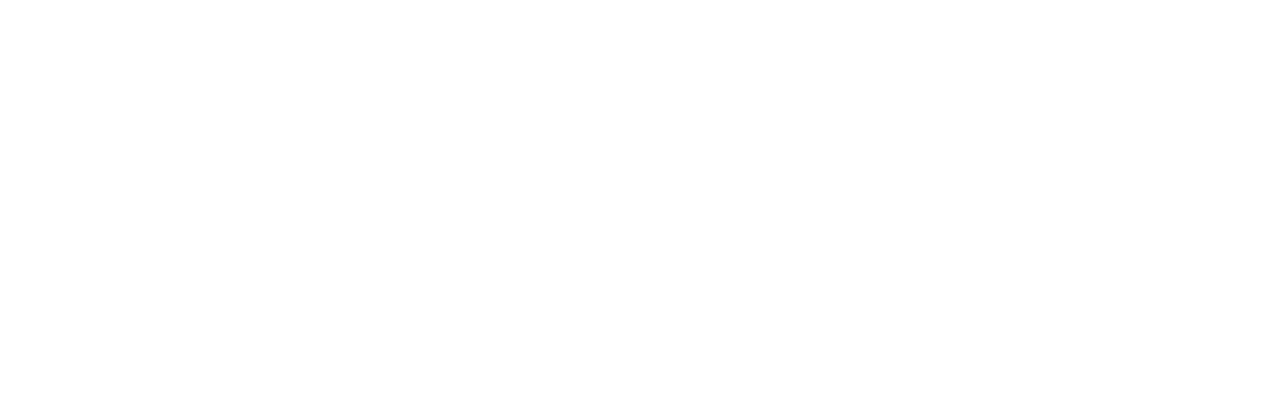
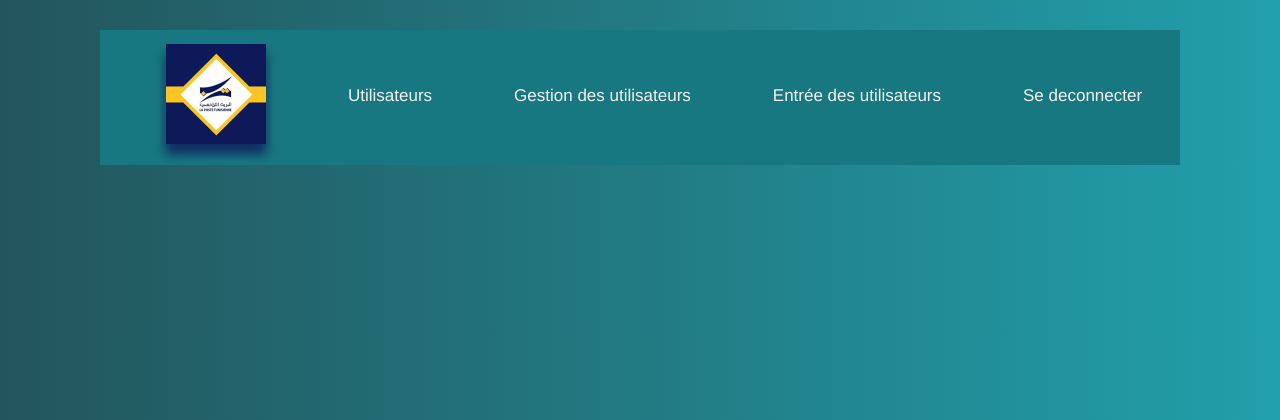
Before and after one commit to wooliestchain/Acces, a PHP site: page /users.php in a window 1280 px wide. Before the commit the part shown is empty. Shown: the top 420 px of the page. Run offline with PHP 8.4, Linux system fonts and the light colour scheme.

Commit message:
Gestion d'accés.

```diff
--- a/users.css
+++ b/users.css
@@ -15,3 +15,50 @@ body{
     display: block;
 
 }
+
+
+header h1{
+    text-align: center;
+    text-size-adjust: px;
+    margin-top: 50px;
+    margin-bottom: 10px;
+}
+
+header a img{
+    height: 100px;
+    width: 100px;
+    align-items: center;
+    box-shadow: 0 10px 10px 0 rgba(15, 33, 95, 0.844), 0 10px 10px 0 rgb(0 0 0 / 10%);
+
+}
+
+
+.topnav {
+    overflow: hidden;
+    background-color: #187881;
+    margin-left: 100px;
+    margin-right: 100px;
+    margin-top: 30px;
+
+}
+
+.topnav a {
+    float: left;
+    display: block;
+    color: #f2f2f2;
+    text-align: center;
+    padding: 14px 16px;
+    text-decoration: none !important;
+    font-size: 17px;
+    margin-left: 50px;
+
+}
+
+.topnav a:hover {
+    background-color: #20a1ac;
+    color: black;
+}
+
+.text{
+    margin-top: 40px;
+}
--- a/users.php
+++ b/users.php
@@ -1,23 +1,4 @@
-<?php
-    date_default_timezone_set('Africa/Tunis');
-    $d = date("d-m-Y");
 
-    $Tarrive = mktime(9,00,00);
-    $TimeArrive = date("H-i-s",$Tarrive);
-
-    $Tleft = mktime(16,00,00);
-    $Timeleft = date("H:i:sa", $Tleft);
-
-    if (!empty($_POST['seldate'])) {
-        $seldate = $_POST['date'];
-    }
-    else{
-        $seldate = $d;
-    }
-
-    $_SESSION["exportdata"] = $seldate;
-
-?>
 
 <!doctype html>
 <html lang="en">
@@ -27,9 +8,20 @@
           content="width=device-width, user-scalable=no, initial-scale=1.0, maximum-scale=1.0, minimum-scale=1.0">
     <meta http-equiv="X-UA-Compatible" content="ie=edge">
     <link rel="stylesheet" href="users.css">
-    <title>Document</title>
+    <title>Utilisateurs</title>
 </head>
 <body>
+    <header>
 
+        <div class="topnav">
+            <a href="main_page.php"><img src="poste.jpg" alt=""></a>
+            <a href="users.php" class="text">Utilisateurs</a>
+            <a href="manage-users.php" class="text">Gestion des utilisateurs</a>
+            <a href="users-log.php" class="text">Entrée des utilisateurs</a>
+            <a class="text">Se deconnecter</a>
+        </div>
+        <div class="up_info1 alert-danger"></div>
+        <div class="up_info2 alert-success"></div>
+    </header>
 </body>
 </html>
```
